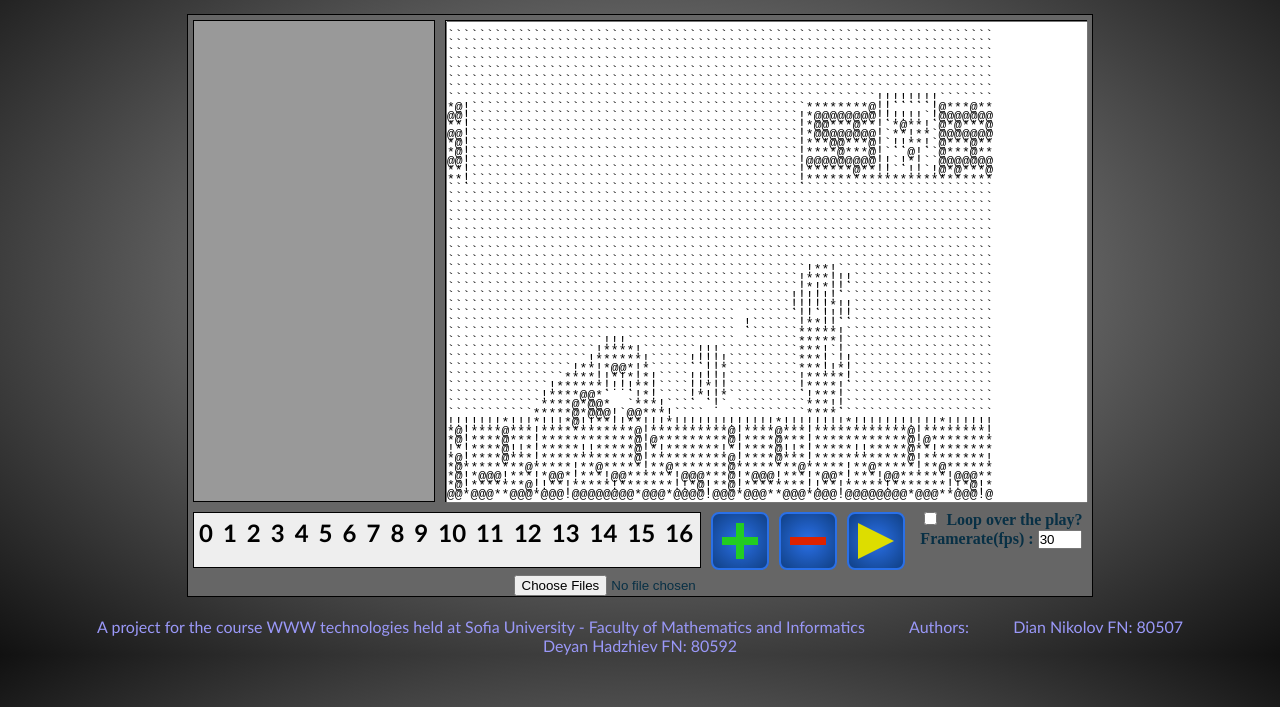
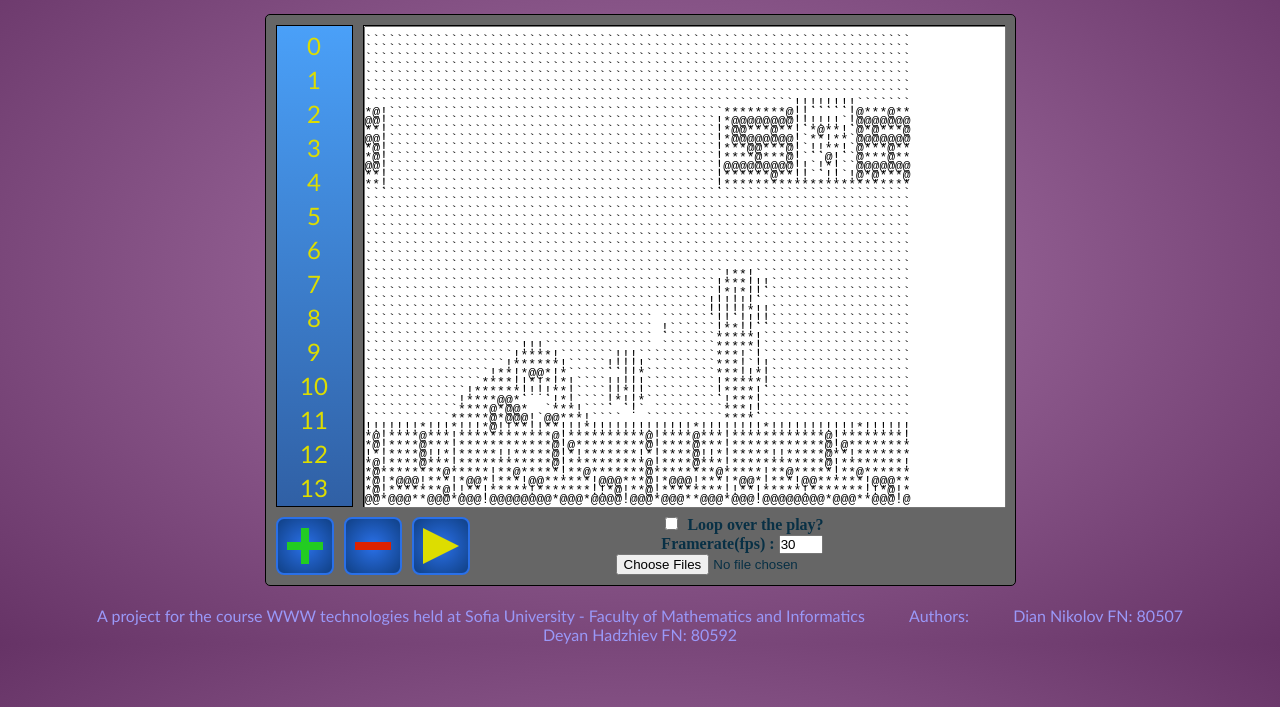
Before and after one commit to deyan-hadzhiev/ascii_player, a plain HTML site: page src/layout.html in a window 1280 px wide. Shown: the part 93-800 px from the top of the page. Drawn offline with nearby package versions, Linux system fonts and the light colour scheme.

Commit message:
Major changes to style.css * Thumbnails are now vertical beside the ascii canvas * Changed the background colour of the page and thumbnails and some other.

```diff
--- a/src/css/style.css
+++ b/src/css/style.css
@@ -1,7 +1,7 @@
 * {margin: 0; padding: 0;}
 
 body {
-    background: radial-gradient(#AAA, #111);//#555;
+    background: radial-gradient(#a7a, #636);//#555;
     text-align: center;
 }
 
@@ -41,18 +41,11 @@ footer p {
     overflow: hidden;
     display: inline-block;
     margin: 20px;
+    padding: 5px;
     border: thin solid #000;
+    border-radius: 5px;
 }
 
-#cheat-sheet {
-    background: #999;
-    filter: flipv fliph;
-    width: 240px;
-    height: 480px;
-    border: thin solid #000;
-    margin: 5px;
-    float: left;
-}
 #current-frame {
     background-color: #CCC;
     border: thin solid #000;
@@ -61,15 +54,6 @@ footer p {
     height: 480px;
     width: 640px;
     clear: none;
-}
-#thumbnails {
-	margin: 5px;
-	clear: left;
-	float: left;
-	height: 54px;
-	width: 506px;
-	background-color: #EEE;
-	border: thin solid #000;
 }
 
 .button {
@@ -131,24 +115,46 @@ footer p {
     cursor: pointer;
 }
 
+#thumbnails {
+    margin: 5px;
+    float: left;
+    clear: both;
+    display: block;
+    height: 480px;
+    width: 75px;
+    background-color: #eee;
+    border: thin solid #000;
+}
+
 #scroller{
-	width: 506px;
-	height: 54px;
+	width: 100%;
+	height: 100%;
     overflow: scroll;
-    overflow-y: hidden;
-    -ms-overflow-y: hidden;
+    overflow-x: hidden;
     scrollbar-base-color: #ffeaff;
     white-space: nowrap;
+    background: linear-gradient(0deg, #3060A5, #4AA0F8);
 }
 
 #scroller a:link, a:visited, a:hover, a:active {
-	color: black;
+    display: block;
+    color: #dddd00;
 	font-size: 150%;
 	text-decoration: none;
-	display : inline-block;
+	text-align: center;
 	margin: 5px;
 	font-family: "Trebuchet MS", Arial, Helvetica, sans-serif;
 	font-style: normal;
+}
+
+#scroller a.selected {
+    color: #ff5500;
+    background: radial-gradient(#2A70E8, #104085);
+    border-radius: 8px;
+}
+
+#scroller a.delesected {
+    color: #dddd00;
 }
 
 #toolbar, .text-field-wrapper, .button, .loop-cbox-wrapper {
@@ -167,14 +173,6 @@ footer p {
     cursor: default;
 }
 
-#scroller a.selected {
-    color: red;
-}
-
-#scroller a.delesected {
-    color: black;
-}
-
 .checkbox {
     margin: 5px;
 }
--- a/src/layout.html
+++ b/src/layout.html
@@ -17,8 +17,9 @@
             <h1>ASCII Player</h1>
         </header>
         <div align="center" id="container">
-            <div align="left" id="cheat-sheet">
-
+            <div align="left" id="thumbnails">
+                <div id="scroller">
+                </div>
             </div>
 
             <div align="right" id="current-frame">
@@ -27,10 +28,6 @@
             </div>
 
             <div id="toolbar">
-                <div align="left" id="thumbnails">
-                    <div id="scroller">
-                    </div>
-                </div>
 
                 <div align="left" class="button" id="addFrame">
                     <div class="shape-wrapper">
```
